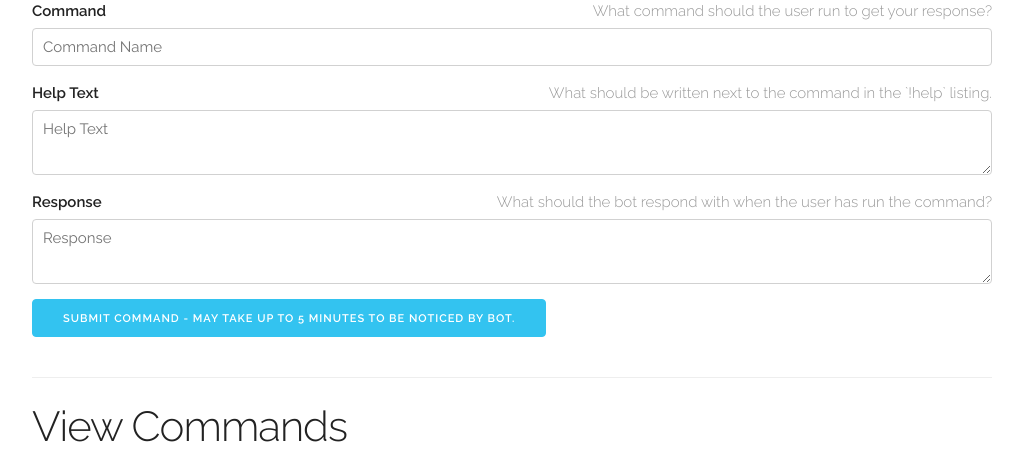
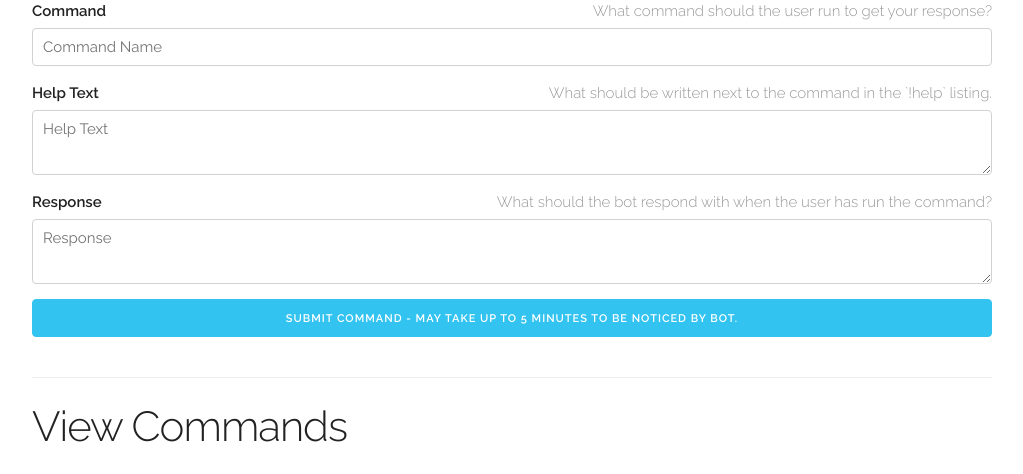
Before and after one commit to RelaySC/command-repository, a Flask app: page / in a window 1280 px wide. Shown: the part 743-1217 px from the top of the page, without its empty margins (128-1151 px from the left). Run offline with Flask 2, Linux system fonts and the light colour scheme; data that the repository does not hold is empty.

Commit message:
Changed button stylings.

```diff
--- a/templates/index.html
+++ b/templates/index.html
@@ -47,6 +47,10 @@
                 font-size: 2.5rem;
                 margin-top: 0.25em;
                 margin-left: 0.15em;
+            }
+
+            td > button {
+                margin-bottom: 0;
             }
         </style>
     </head>
@@ -106,7 +110,7 @@
                         <span class="subtitle">What should the bot respond with when the user has run the command?</span>
                     </label>
                     <textarea class="u-full-width" type="text" name="response" placeholder="Response" required></textarea>
-                    <input class="button-primary" type="submit" value="Submit Command - may take up to 5 minutes to be noticed by bot."></input>
+                    <input class="button-primary u-full-width" type="submit" value="Submit Command - may take up to 5 minutes to be noticed by bot."></input>
                 </form>
             </div>
             <div class="row">
@@ -129,7 +133,7 @@
                             <td>!{{ command.command_name }}</td>
                             <td>{{ command.help_text }}</td>
                             <td>{{ command.response }}</td>
-                            <td><button class="button-primary" onclick="deleteCommand({{ command.id }})">Delete</button></td>
+                            <td><button class="button-primary u-full-width" onclick="deleteCommand({{ command.id }})">Delete</button></td>
                         </tr>
                         {% endfor %}
                     </tbody>
```
